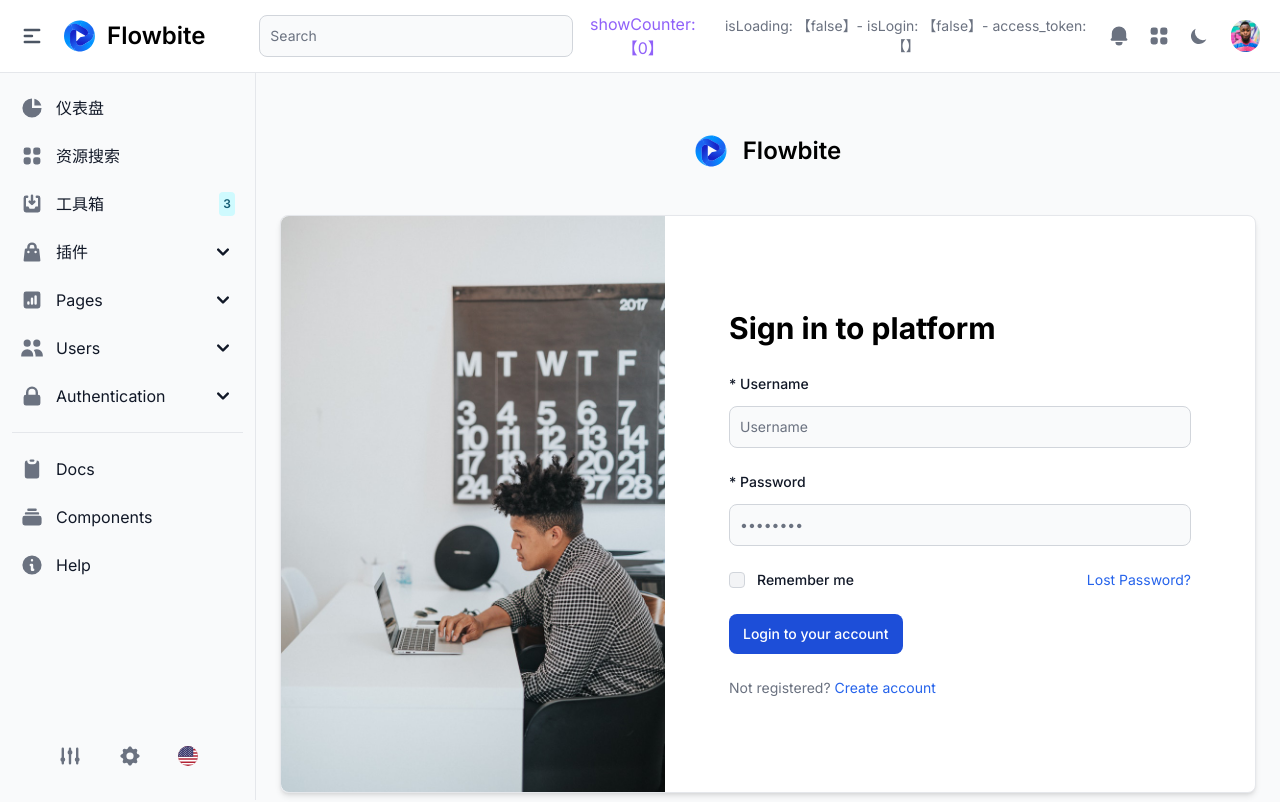
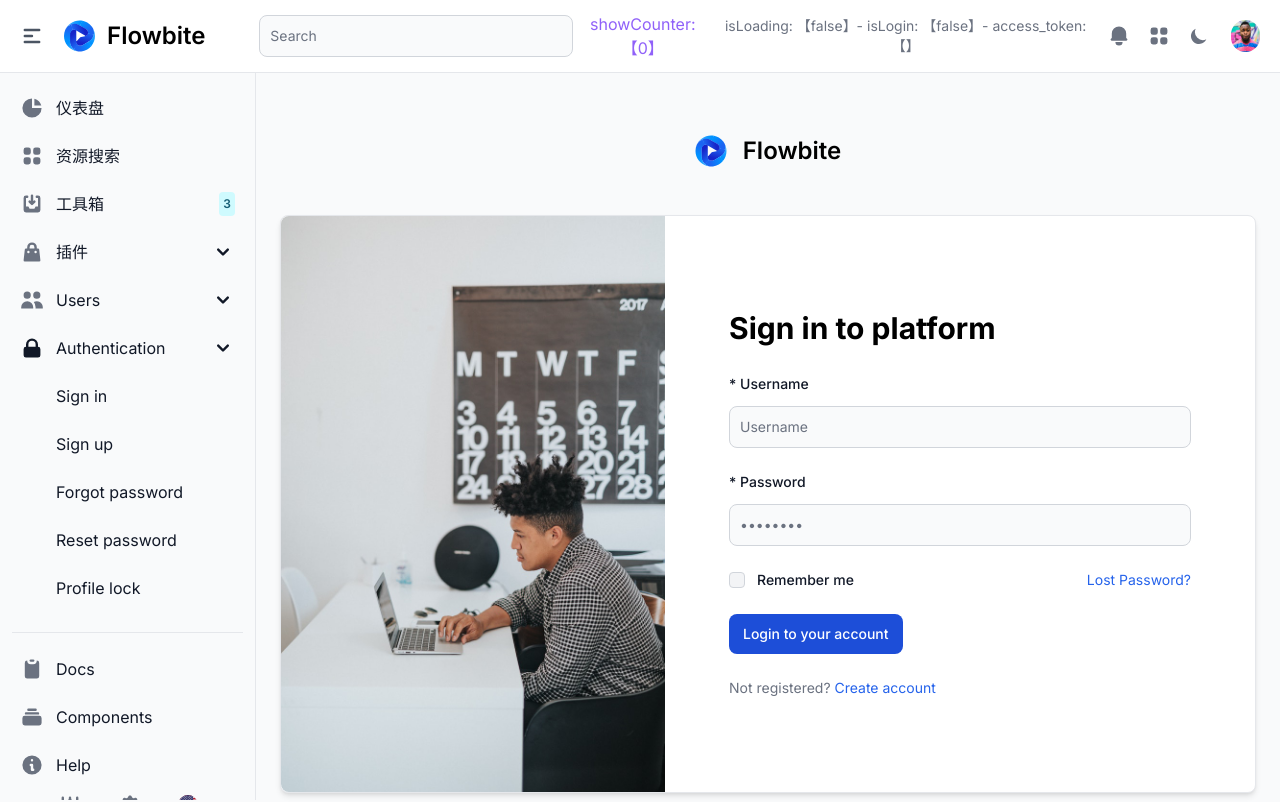
Before and after one commit to boeto/movie-pilot-control, a Next.js app: page /zh-CN/authentication/sign-in in a window 1280 px wide. Shown: the top 802 px of the page. Built offline with nearby package versions, Linux system fonts and the light colour scheme.

Commit message:
fix: sidebarExpand state initialization

```diff
--- a/src/components/atoms/Counter/Counter.tsx
+++ b/src/components/atoms/Counter/Counter.tsx
@@ -33,12 +33,7 @@ export const Counter2 = () => {
         >
           -
         </Button>
-        <span
-          className="text-gray-900 dark:text-gray-100"
-          suppressHydrationWarning
-        >
-          {count}
-        </span>
+        <span className="text-gray-900 dark:text-gray-100">{count}</span>
         <Button
           className="button ml-4"
           aria-label="Increment value"
--- a/src/components/atoms/Counter/ShowCounter.tsx
+++ b/src/components/atoms/Counter/ShowCounter.tsx
@@ -5,9 +5,7 @@ import { selectCount, useSelector } from '@/store';
 function ShowCounter() {
   const count = useSelector(selectCount);
   return (
-    <p className="text-purple-500 text-center" suppressHydrationWarning>
-      showCounter: 【{count}】
-    </p>
+    <p className="text-purple-500 text-center">showCounter: 【{count}】</p>
   );
 }
 export { ShowCounter };
--- a/src/components/organisms/SidebarExpand.tsx
+++ b/src/components/organisms/SidebarExpand.tsx
@@ -5,7 +5,6 @@ import { useEffect, useState } from 'react';
 import {
   HiAdjustments,
   HiChartPie,
-  HiChartSquareBar,
   HiClipboard,
   HiCog,
   HiCollection,
@@ -29,16 +28,18 @@ const SidebarExpand: FC = function () {
     useSidebarContext();
 
   const [currentPage, setCurrentPage] = useState('');
-  const [isEcommerceOpen, setEcommerceOpen] = useState(true);
-  const [isUsersOpen, setUsersOpen] = useState(true);
+  const [isPluginsOpen, setPluginsOpen] = useState(false);
+  const [isUsersOpen, setUsersOpen] = useState(false);
+  const [isAuthenticationOpen, setAuthenticationOpen] = useState(false);
 
   useEffect(() => {
     const newPage = window.location.pathname;
 
     setCurrentPage(newPage);
-    setEcommerceOpen(newPage.includes('/e-commerce/'));
+    setPluginsOpen(newPage.includes('/plugins/'));
     setUsersOpen(newPage.includes('/users/'));
-  }, [setCurrentPage, setEcommerceOpen, setUsersOpen]);
+    setAuthenticationOpen(newPage.includes('/authentication/'));
+  }, [setCurrentPage, setPluginsOpen, setUsersOpen]);
 
   return (
     <div
@@ -105,7 +106,7 @@ const SidebarExpand: FC = function () {
                 <Sidebar.Collapse
                   icon={HiShoppingBag}
                   label="插件"
-                  open={isEcommerceOpen}
+                  open={isPluginsOpen}
                 >
                   <Sidebar.Item
                     as={Link}
@@ -139,17 +140,6 @@ const SidebarExpand: FC = function () {
                     }
                   >
                     全部
-                  </Sidebar.Item>
-                </Sidebar.Collapse>
-
-                <Sidebar.Collapse icon={HiChartSquareBar} label="Pages">
-                  <Sidebar.Item href="/pages/pricing">Pricing</Sidebar.Item>
-                  <Sidebar.Item href="/pages/maintenance">
-                    Maintenace
-                  </Sidebar.Item>
-                  <Sidebar.Item href="/pages/404">404 not found</Sidebar.Item>
-                  <Sidebar.Item href="/pages/500">
-                    500 server error
                   </Sidebar.Item>
                 </Sidebar.Collapse>
 
@@ -204,7 +194,11 @@ const SidebarExpand: FC = function () {
                   </Sidebar.Item>
                 </Sidebar.Collapse>
 
-                <Sidebar.Collapse icon={HiLockClosed} label="Authentication">
+                <Sidebar.Collapse
+                  icon={HiLockClosed}
+                  label="Authentication"
+                  open={isAuthenticationOpen}
+                >
                   <Sidebar.Item as={Link} href="/authentication/sign-in">
                     Sign in
                   </Sidebar.Item>
--- a/src/store/providers.tsx
+++ b/src/store/providers.tsx
@@ -3,7 +3,6 @@ import { Provider } from 'react-redux';
 import { PersistGate } from 'redux-persist/integration/react';
 
 import { persistor, reduxStore } from './store';
-import { memo } from 'react';
 
 const StoreProvider = ({ children }: React.PropsWithChildren) => (
   <Provider store={reduxStore}>{children}</Provider>
@@ -12,7 +11,11 @@ const StoreProvider = ({ children }: React.PropsWithChildren) => (
 const PersistorProvider = ({ children }: React.PropsWithChildren) => {
   return (
     <PersistGate
-      loading={<div>loading persistor</div>}
+      loading={
+        <div className="text-gray-900 dark:text-gray-100">
+          loading persistor
+        </div>
+      }
       persistor={persistor as any}
     >
       {children}
@@ -20,11 +23,11 @@ const PersistorProvider = ({ children }: React.PropsWithChildren) => {
   );
 };
 
-const Providers = memo(({ children }: React.PropsWithChildren) => (
+const Providers = ({ children }: React.PropsWithChildren) => (
   <StoreProvider>
     <PersistorProvider>{children}</PersistorProvider>
   </StoreProvider>
-));
+);
 
 Providers.displayName = 'Providers';
 
```
Also changed, not shown: src/store/store.ts (+1 -8 lines).
